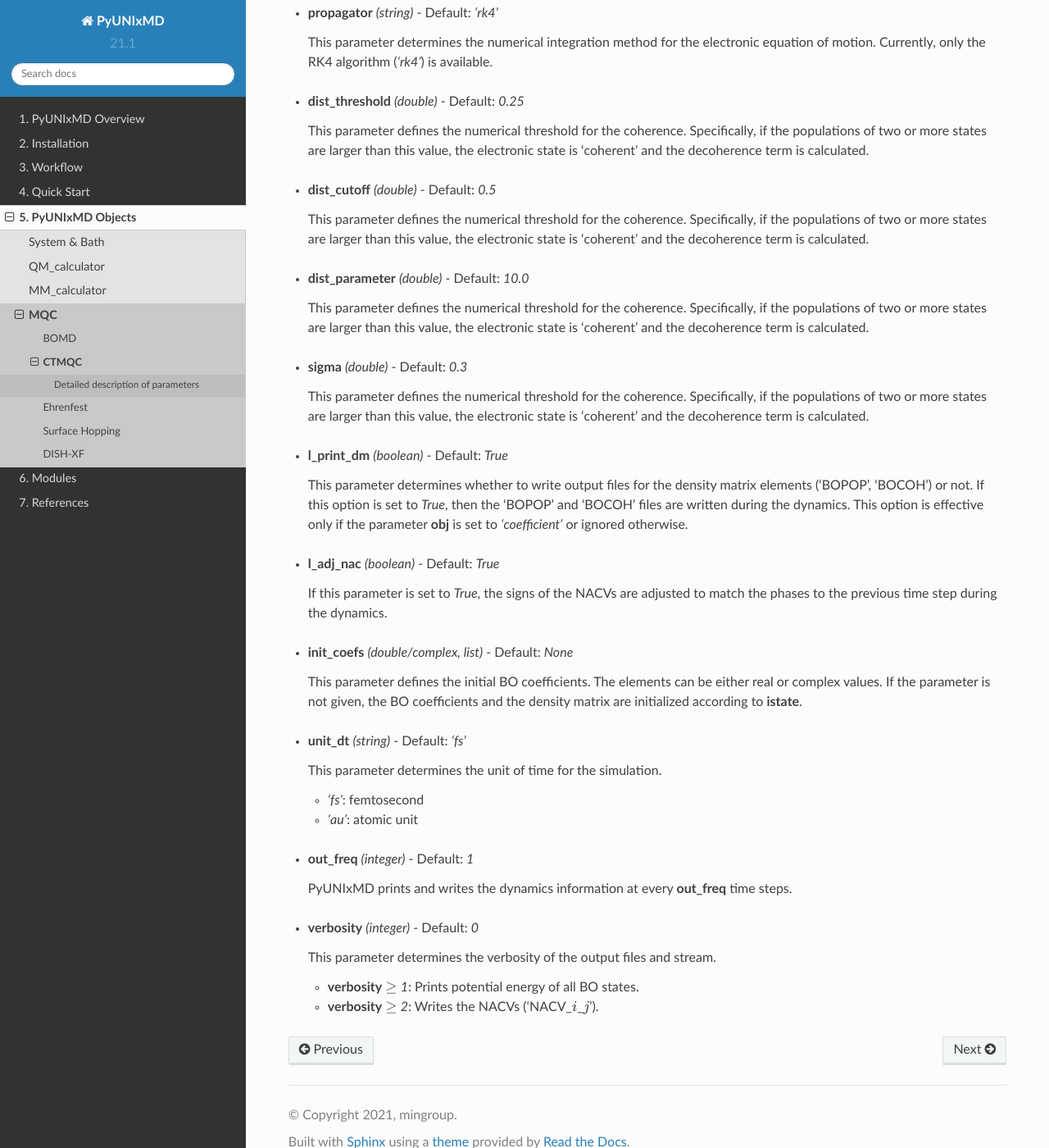
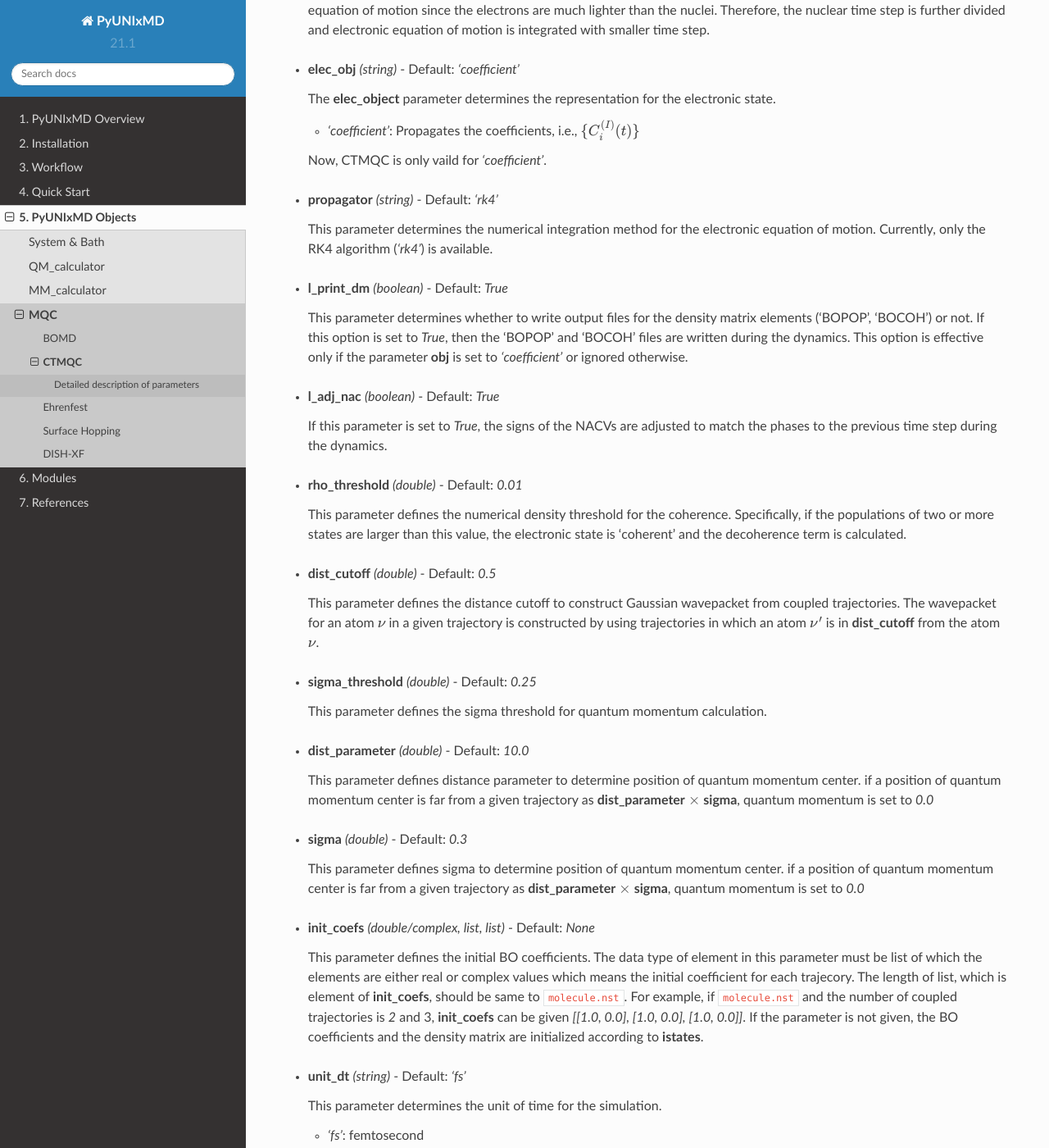
Before and after one commit to skmin-lab/unixmd, a Sphinx documentation site: the page built from docs/source/objects/mqc/ct.rst, in a window 1280 px wide and 1400 px high, scrolled down 1905 px. Shown: the whole window at 82% size. Built offline with Sphinx 7.4.7 and the Read the Docs theme 2.0.0, drawn with Linux system fonts in a browser that asks for light colours; some of the changed text lies outside the part shown.

Commit message:
add detailed descriptions for CTMQC

```diff
--- a/docs/source/objects/mqc/ct.rst
+++ b/docs/source/objects/mqc/ct.rst
@@ -16,73 +16,88 @@ Here, add equation of motions for electrons.
 
 Detailed description of CTMQC method is in the ref.?.
 
-+----------------------------+------------------------------------------------+-----------------+
-| Parameters                 | Work                                           | Default         |
-+============================+================================================+=================+
-| **molecule**               | Molecule object                                |                 |
-| (:class:`Molecule`)        |                                                |                 |
-+----------------------------+------------------------------------------------+-----------------+
-| **thermostat**             | Thermostat object                              | *None*          |
-| (:class:`Thermostat`)      |                                                |                 |
-+----------------------------+------------------------------------------------+-----------------+
-| **istates**                | Initial states                                 | *None*          |
-| *(integer, list)*          |                                                |                 |
-+----------------------------+------------------------------------------------+-----------------+
-| **dt**                     | Time interval                                  | *0.5*           |
-| *(double)*                 |                                                |                 |
-+----------------------------+------------------------------------------------+-----------------+
-| **nsteps**                 | Total step of nuclear propagation              | *1000*          |
-| *(integer)*                |                                                |                 |
-+----------------------------+------------------------------------------------+-----------------+
-| **nesteps**                | Total step of electronic propagation           | *20*            |
-| *(integer)*                |                                                |                 |
-+----------------------------+------------------------------------------------+-----------------+
-| **rho_threshold**          | Electronic density threshold for decoherence   | *0.01*          |
-| *(double)*                 | term calculation                               |                 |
-+----------------------------+------------------------------------------------+-----------------+
-| **obj**                    | Representation for electronic state            | *'coefficient'* |
-| *(string)*                 |                                                |                 |
-+----------------------------+------------------------------------------------+-----------------+
-| **propagator**             | Electronic propagator                          | *'rk4'*         |
-| *(string)*                 |                                                |                 |
-+----------------------------+------------------------------------------------+-----------------+
-| **dist_threshold**         | Electronic density threshold for decoherence   | *0.25*          |
-| *(double)*                 | term calculation                               |                 |
-+----------------------------+------------------------------------------------+-----------------+
-| **dist_cutoff**            | Electronic density threshold for decoherence   | *0.5*           |
-| *(double)*                 | term calculation                               |                 |
-+----------------------------+------------------------------------------------+-----------------+
-| **dist_parameter**         | Electronic density threshold for decoherence   | *10.0*          |
-| *(double)*                 | term calculation                               |                 |
-+----------------------------+------------------------------------------------+-----------------+
-| **sigma**                  | Electronic density threshold for decoherence   | *0.3*           |
-| *(double)*                 | term calculation                               |                 |
-+----------------------------+------------------------------------------------+-----------------+
-| **l_print_dm**             | Logical to print BO population and coherence   | *True*          |
-| *(boolean)*                |                                                |                 |
-+----------------------------+------------------------------------------------+-----------------+
-| **l_adj_nac**              | Logical to adjust nonadiabatic coupling        | *True*          |
-| *(boolean)*                |                                                |                 |
-+----------------------------+------------------------------------------------+-----------------+
-| **init_coefs**             | Initial BO coefficients                        | *None*          |
-| *(double/complex, list)*   |                                                |                 |
-+----------------------------+------------------------------------------------+-----------------+
-| **unit_dt**                | Unit of time step                              | *'fs'*          |
-| *(string)*                 |                                                |                 |
-+----------------------------+------------------------------------------------+-----------------+
-| **out_freq**               | Frequency of printing output                   | *1*             |
-| *(integer)*                |                                                |                 |
-+----------------------------+------------------------------------------------+-----------------+
-| **verbosity**              | Verbosity of output                            | *2*             |
-| *(integer)*                |                                                |                 |
-+----------------------------+------------------------------------------------+-----------------+
++--------------------------------+------------------------------------------------+-----------------+
+| Parameters                     | Work                                           | Default         |
++================================+================================================+=================+
+| **molecules**                  | Molecule object                                |                 |
+| (:class:`Molecule`)            |                                                |                 |
++--------------------------------+------------------------------------------------+-----------------+
+| **thermostat**                 | Thermostat object                              | *None*          |
+| (:class:`Thermostat`)          |                                                |                 |
++--------------------------------+------------------------------------------------+-----------------+
+| **istates**                    | Initial states                                 | *None*          |
+| *(integer, list)*              |                                                |                 |
++--------------------------------+------------------------------------------------+-----------------+
+| **dt**                         | Time interval                                  | *0.5*           |
+| *(double)*                     |                                                |                 |
++--------------------------------+------------------------------------------------+-----------------+
+| **nsteps**                     | Total step of nuclear propagation              | *1000*          |
+| *(integer)*                    |                                                |                 |
++--------------------------------+------------------------------------------------+-----------------+
+| **nesteps**                    | Total step of electronic propagation           | *20*            |
+| *(integer)*                    |                                                |                 |
++--------------------------------+------------------------------------------------+-----------------+
+| **elec_object**                | Representation for electronic state            | *'coefficient'* |
+| *(string)*                     |                                                |                 |
++--------------------------------+------------------------------------------------+-----------------+
+| **propagator**                 | Electronic propagator                          | *'rk4'*         |
+| *(string)*                     |                                                |                 |
++--------------------------------+------------------------------------------------+-----------------+
+| **l_print_dm**                 | Logical to print BO population and coherence   | *True*          |
+| *(boolean)*                    |                                                |                 |
++--------------------------------+------------------------------------------------+-----------------+
+| **l_adj_nac**                  | Logical to adjust nonadiabatic coupling        | *True*          |
+| *(boolean)*                    |                                                |                 |
++--------------------------------+------------------------------------------------+-----------------+
+| **rho_threshold**              | Electronic density threshold for decoherence   | *0.01*          |
+| *(double)*                     | term calculation                               |                 |
++--------------------------------+------------------------------------------------+-----------------+
+| **dist_cutoff**                | Distance cutoff for quantum momentum           | *0.5*           |
+| *(double)*                     | calculation                                    |                 |
++--------------------------------+------------------------------------------------+-----------------+
+| **sigma_threshold**            | Sigma thershold for quantum momentum           | *0.25*          |
+| *(double)*                     | calculation                                    |                 |
++--------------------------------+------------------------------------------------+-----------------+
+| **dist_parameter**             | Distance parameter to determine quantum        | *10.0*          |
+| *(double)*                     | momentum center                                |                 |
++--------------------------------+------------------------------------------------+-----------------+
+| **sigma**                      | Sigma to determine qunatum momentum            | *0.3*           |
+| *(double)*                     | center                                         |                 |
++--------------------------------+------------------------------------------------+-----------------+
+| **init_coefs**                 | Initial BO coefficients                        | *None*          |
+| *(double/complex, list, list)* |                                                |                 |
++--------------------------------+------------------------------------------------+-----------------+
+| **unit_dt**                    | Unit of time step                              | *'fs'*          |
+| *(string)*                     |                                                |                 |
++--------------------------------+------------------------------------------------+-----------------+
+| **out_freq**                   | Frequency of printing output                   | *1*             |
+| *(integer)*                    |                                                |                 |
++--------------------------------+------------------------------------------------+-----------------+
+| **verbosity**                  | Verbosity of output                            | *0*             |
+| *(integer)*                    |                                                |                 |
++--------------------------------+------------------------------------------------+-----------------+
 
 Detailed description of parameters
 ''''''''''''''''''''''''''''''''''''
 
-- **istates** *(integer)* - Default: *0* (Ground state)
+.. note:: CTMQC requires multiple trajectories, different to other MQC methods. Therefore, The data type of **molecules**, and **istates** must be list.
+   Also, the date type of elements in **init_coefs** must be list.
 
-  This parameter specifies the initial running state. The possible range is from *0* to ``molecule.nst - 1``.
+- **molecules**
+
+  This parameter defines molecular information for coupled trajectories.
+  The data type of **molecules** must be list of which the elements are instances for :ref:`Molecule <Objects Molecule>`.
+  For example, if the number of coupled trajectories is 3, then **molecules** can be given *[mol1, mol2, mol3]*.
+
+\
+
+- **istates** *(integer, list)* - Default: *None*
+
+  This parameter specifies the initial running state for coupled trajectories.
+  The data type of this parameter must be list of which the elements are integer which means the initial running state for each trajecory.
+  Hence, the number of elements in **istates** must be the number of coupled trajectories.
+  The possible range for element in **istates** is from *0* to ``molecule.nst - 1``.
+  For example, if the number of coupled trajectories is 3 and they are initially on ground state, then **istates** is *[0, 0, 0]*.
 
 \
 
@@ -107,19 +122,13 @@ Detailed description of parameters
 
 \
 
-- **rho_threshold** *(double)* - Default: *0.01*
+- **elec_obj** *(string)* - Default: *'coefficient'*
 
-  This parameter defines the numerical threshold for the coherence.
-  Specifically, if the populations of two or more states are larger than this value, the electronic state is 'coherent' and the decoherence term is calculated.
+  The **elec_object** parameter determines the representation for the electronic state.
 
-\
+  + *'coefficient'*: Propagates the coefficients, i.e., :math:`\{C_{i}^{(I)}(t)\}`
 
-- **obj** *(string)* - Default: *'density'*
-
-  The **obj** parameter determines the representation for the electronic state.
-
-  + *'density'*: Propagates the density matrix elements, i.e., :math:`\{\rho_{ij}^{(I)}(t)\}`
-  + *'coefficient'*: Propagates the coefficients, i.e., :math:`\{C_{i}^{(I)}(t)\}`
+  Now, CTMQC is only vaild for *'coefficient'*.
 
 \
 
@@ -127,34 +136,6 @@ Detailed description of parameters
 
   This parameter determines the numerical integration method for the electronic equation of motion.
   Currently, only the RK4 algorithm (*'rk4'*) is available.
-
-\
-
-- **dist_threshold** *(double)* - Default: *0.25*
-
-  This parameter defines the numerical threshold for the coherence.
-  Specifically, if the populations of two or more states are larger than this value, the electronic state is 'coherent' and the decoherence term is calculated.
-
-\
-
-- **dist_cutoff** *(double)* - Default: *0.5*
-
-  This parameter defines the numerical threshold for the coherence.
-  Specifically, if the populations of two or more states are larger than this value, the electronic state is 'coherent' and the decoherence term is calculated.
-
-\
-
-- **dist_parameter** *(double)* - Default: *10.0*
-
-  This parameter defines the numerical threshold for the coherence.
-  Specifically, if the populations of two or more states are larger than this value, the electronic state is 'coherent' and the decoherence term is calculated.
-
-\
-
-- **sigma** *(double)* - Default: *0.3*
-
-  This parameter defines the numerical threshold for the coherence.
-  Specifically, if the populations of two or more states are larger than this value, the electronic state is 'coherent' and the decoherence term is calculated.
 
 \
 
@@ -172,11 +153,48 @@ Detailed description of parameters
 
 \
 
-- **init_coefs** *(double/complex, list)* - Default: *None*
+- **rho_threshold** *(double)* - Default: *0.01*
+
+  This parameter defines the numerical density threshold for the coherence.
+  Specifically, if the populations of two or more states are larger than this value, the electronic state is 'coherent' and the decoherence term is calculated.
+
+\
+
+- **dist_cutoff** *(double)* - Default: *0.5*
+
+  This parameter defines the distance cutoff to construct Gaussian wavepacket from coupled trajectories.
+  The wavepacket for an atom :math:`\nu` in a given trajectory is constructed by using trajectories in which an atom :math:`\nu'` is in **dist_cutoff**
+  from the atom :math:`\nu`.
+
+\
+
+- **sigma_threshold** *(double)* - Default: *0.25*
+
+  This parameter defines the sigma threshold for quantum momentum calculation.
+
+\
+
+- **dist_parameter** *(double)* - Default: *10.0*
+
+  This parameter defines distance parameter to determine position of quantum momentum center.
+  if a position of quantum momentum center is far from a given trajectory as **dist_parameter** :math:`\times` **sigma**, quantum momentum is set to *0.0*
+
+\
+
+- **sigma** *(double)* - Default: *0.3*
+
+  This parameter defines sigma to determine position of quantum momentum center.
+  if a position of quantum momentum center is far from a given trajectory as **dist_parameter** :math:`\times` **sigma**, quantum momentum is set to *0.0*
+
+\
+
+- **init_coefs** *(double/complex, list, list)* - Default: *None*
 
   This parameter defines the initial BO coefficients.
-  The elements can be either real or complex values.
-  If the parameter is not given, the BO coefficients and the density matrix are initialized according to **istate**.
+  The data type of element in this parameter must be list of which the elements are either real or complex values which means the initial coefficient for each trajecory.
+  The length of list, which is element of **init_coefs**, should be same to ``molecule.nst``.
+  For example, if ``molecule.nst`` and the number of coupled trajectories is *2* and 3, **init_coefs** can be given *[[1.0, 0.0], [1.0, 0.0], [1.0, 0.0]]*.
+  If the parameter is not given, the BO coefficients and the density matrix are initialized according to **istates**.
 
 \
 
```
